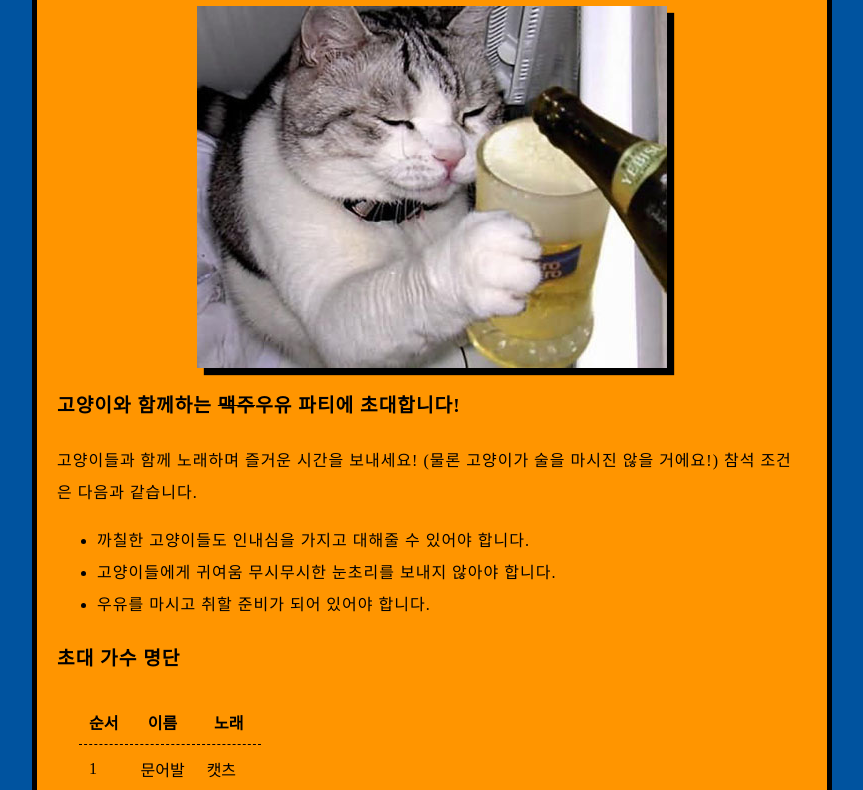
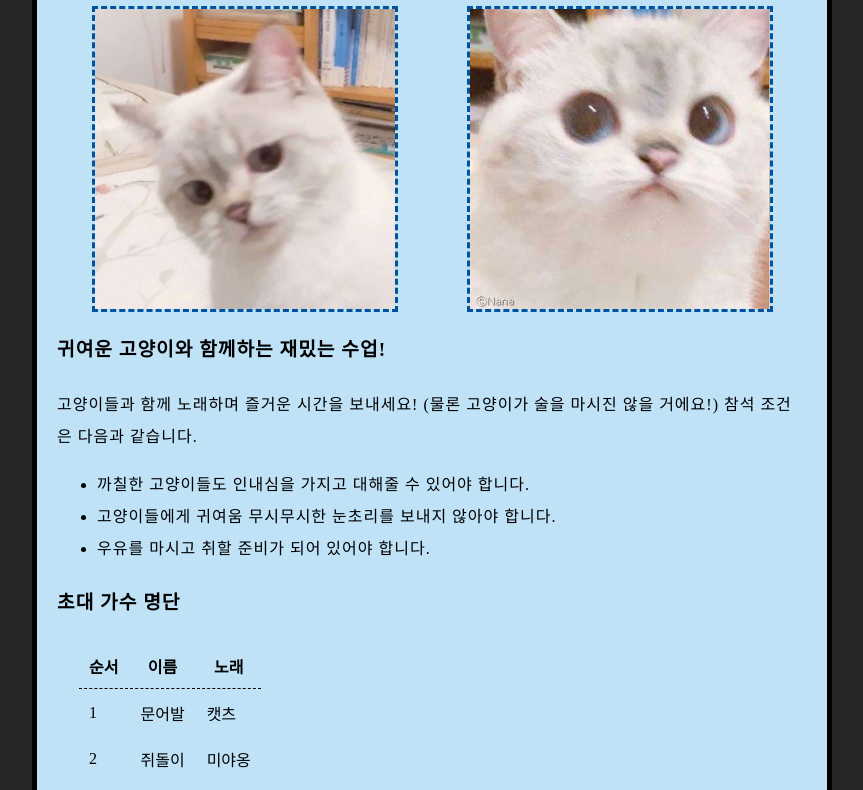
Before and after one commit to endermaru/second_project, a plain HTML site: page index.html in a window 1280 px wide. Shown: the part 110-900 px from the top of the page, without its empty margins (208-1071 px from the left). Drawn offline with Linux system fonts and the light colour scheme.

Commit message:
내용 및 이미지 수정

```diff
--- a/index.html
+++ b/index.html
@@ -7,9 +7,13 @@
   </head>
   <body>
     <h1>웹프로그래밍 수업에 오신 여러분 환영합니다!</h1>
-    <img src="beer.jpg" alt="A cat with beer.">
+    <div class="image-row">
+      <img src="./img/cat1.jpg" alt="A surprised cat">
+      <img src="./img/cat2.jpg" alt="A surprised cat">
+    </div>
 
-    <p class="bold">고양이와 함께하는 <strike>맥주</strike>우유 파티에 초대합니다!</p>
+
+    <p class="bold">귀여운 고양이와 함께하는 재밌는 수업!</p>
 
     <p>고양이들과 함께 노래하며 즐거운 시간을 보내세요!
 (물론 고양이가 술을 마시진 않을 거에요!) 참석 조건은 다음과 같습니다.</p>
--- a/style.css
+++ b/style.css
@@ -3,13 +3,13 @@ html {
 }
 
 html {
-  background-color: #00539F;
+  background-color: #262828;
 }
 
 body {
   width: 750px;
   margin: 20px auto;
-  background-color: #FF9500;
+  background-color: #bfe2f7;
   padding: 0 20px 20px 20px;
   border: 5px solid black;
 }
@@ -20,7 +20,7 @@ h1 {
   margin: 0;
   padding: 20px 0;
   color: #00539F;
-  text-shadow: 3px 3px 1px black;
+  text-shadow: 2px 2px 1px black;
 }
 
 p, li {
@@ -53,7 +53,15 @@ td {
 img {
   display: block;
   margin: 0 auto;
-  box-shadow: 7px 7px 1px black;
+  width:300px;
+  height:300px;
+  border: 3px dashed #00539F
+}
+
+.image-row{
+  display: flex;
+  justify-content: space-between;
+  margin:30 auto;
 }
 
 a:hover {
```
Also changed, not shown: img/beer.jpg (added), img/cat1.jpg (added), img/cat2.jpg (added), img/cat3.jpg (added).
